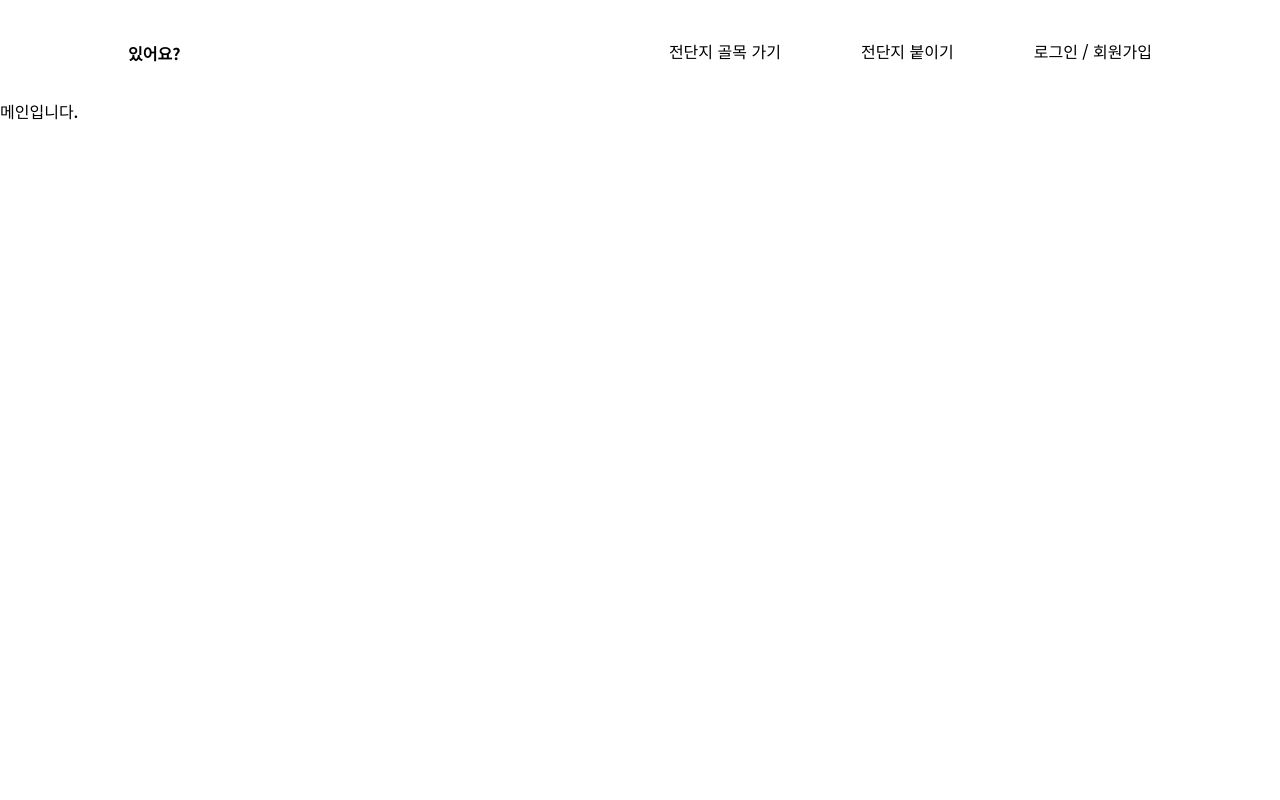
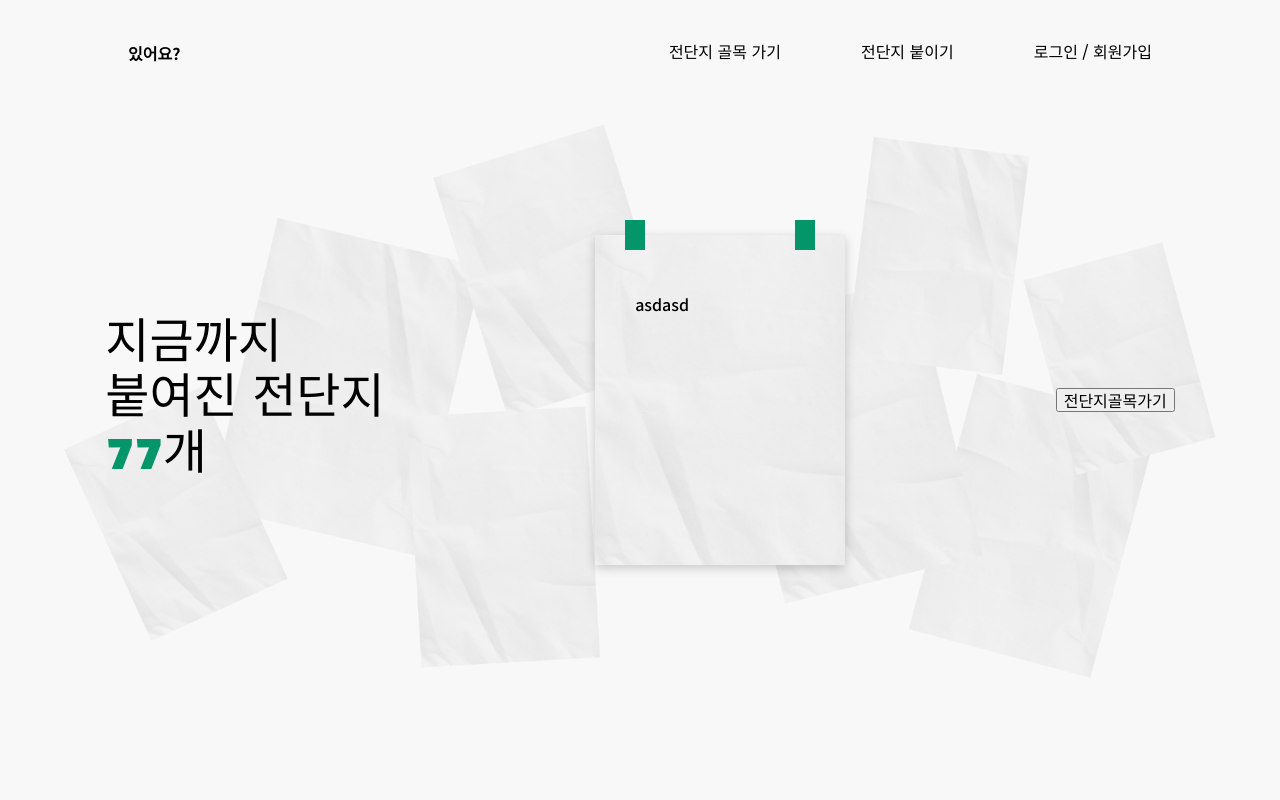
Before and after one commit to DO-youhave/FrontEnd, a React (Vite) app: page / in a window 1280 px wide. Shown: the top 800 px of the page. Built offline with nearby package versions, Linux system fonts and the light colour scheme; no server answers.

Commit message:
feat: 메인페이지 섹션 1 퍼블리싱

```diff
--- a/index.html
+++ b/index.html
@@ -4,6 +4,9 @@
     <meta charset="UTF-8" />
     <link
       href="https://fonts.googleapis.com/css2?family=Noto+Sans+KR:wght@100;300;400;500;700;900&display=swap"
+      rel="stylesheet" />
+    <link
+      href="https://fonts.googleapis.com/css?family=Black+Han+Sans&display=swap&subset=korean"
       rel="stylesheet" />
     <link rel="icon" type="image/svg+xml" href="/vite.svg" />
     <meta name="description" content="고민 해결 플랫폼" />
--- a/src/App.tsx
+++ b/src/App.tsx
@@ -19,7 +19,7 @@ const App = () => {
           <Route path={ROUTES.STREET.ROOT} element={<FlyerStreet />} />
           <Route path={ROUTES.MY_PAGE.ROOT} element={<MyInfo />}>
             <Route index element={<Recent />} />
-            <Route path={ROUTES.MY_PAGE.RECENT} element={<div>Recent</div>} />
+            <Route path={ROUTES.MY_PAGE.RECENT} element={<Recent />} />
             <Route path={ROUTES.MY_PAGE.POSTING} element={<div>Posting</div>} />
             <Route path={ROUTES.MY_PAGE.COMMENT} element={<div>Comment</div>} />
             <Route
--- a/src/components/Header.tsx
+++ b/src/components/Header.tsx
@@ -35,6 +35,11 @@ const Container = styled.div`
   display: flex;
   justify-content: space-between;
   padding: 26px 0;
+  position: fixed;
+  top: 0;
+  left: 0;
+  right: 0;
+  z-index: 100;
 `;
 
 const MainLogo = styled.div`
--- a/src/components/MyInfo/Recent.tsx
+++ b/src/components/MyInfo/Recent.tsx
@@ -62,7 +62,7 @@ export default Recent;
 
 const Container = styled.div`
   height: 100%;
-  width: 75%;
+  width: 80%;
   background-color: #f5f6f8;
   border-radius: 8px;
   padding: 55px 50px;
--- /dev/null
+++ b/src/components/shared/Flyer.tsx
@@ -0,0 +1,47 @@
+import styled from '@emotion/styled';
+
+import { COLORS } from '../../constants/colors';
+
+interface FlyerProps {
+  children: React.ReactNode;
+}
+
+const Flyer = ({ children }: FlyerProps) => {
+  return (
+    <Container>
+      <Tapes id='left' />
+      <Tapes id='right' />
+      {children}
+    </Container>
+  );
+};
+
+export default Flyer;
+
+const Container = styled.div`
+  padding: 60px 40px;
+  width: 250px;
+  height: 330px;
+  position: relative;
+  display: flex;
+  flex-direction: column;
+  cursor: default;
+  background: url('/img/flyerBg.png') no-repeat center center;
+  background-size: cover;
+  transition: box-shadow 0.1s ease;
+  box-shadow: 0px 3px 10px rgba(0, 0, 0, 0.2);
+`;
+
+const Tapes = styled.div`
+  position: absolute;
+  top: -15px;
+  width: 20px;
+  height: 30px;
+  background-color: ${COLORS.MAIN};
+  &#left {
+    left: 30px;
+  }
+  &#right {
+    right: 30px;
+  }
+`;
--- /dev/null
+++ b/src/hooks/useCountNumber.ts
@@ -0,0 +1,17 @@
+import { useEffect, useState } from 'react';
+
+const useCountNumber = (number: number) => {
+  const [count, setCount] = useState<number>(0);
+
+  useEffect(() => {
+    if (count < number) {
+      setTimeout(() => {
+        setCount(count + 1);
+      }, 10);
+    }
+  }, [count]);
+
+  return count;
+};
+
+export default useCountNumber;
--- a/src/pages/Home.tsx
+++ b/src/pages/Home.tsx
@@ -1,5 +1,71 @@
+import styled from '@emotion/styled';
+
+import Flyer from '../components/shared/Flyer';
+import { COLORS } from '../constants/colors';
+import useCountNumber from '../hooks/useCountNumber';
+
 const Home = () => {
-  return <div>메인입니다.</div>;
+  const count = useCountNumber(77);
+  return (
+    <div>
+      <Section id='first'>
+        <Title>
+          지금까지
+          <br /> 붙여진 전단지 <br />
+          <Title id='count'>{count}</Title>개
+        </Title>
+        <Flyer>asdasd</Flyer>
+        <button>전단지골목가기</button>
+      </Section>
+      <Section id='second'>
+        <span>
+          지금까지
+          <br /> 붙여진 전단지 <span>00</span>개
+        </span>
+        <Flyer>
+          <div>
+            나이키 신발
+            <br />
+            있어요?
+          </div>
+        </Flyer>
+        <button>전단지골목가기</button>
+      </Section>
+      <Section id='last'>
+        <div>
+          지금까지 붙여진 전단지 <span>00개</span>
+        </div>
+        <Flyer>
+          <div>
+            나이키 신발
+            <br />
+            있어요?
+          </div>
+        </Flyer>
+        <button>전단지골목가기</button>
+      </Section>
+    </div>
+  );
 };
 
 export default Home;
+
+const Section = styled.div`
+  display: flex;
+  height: 100vh;
+  align-items: center;
+  justify-content: space-around;
+  &#first {
+    background: url('/img/flyers.png') no-repeat center center;
+    background-size: 90%;
+    background-color: #f8f8f8;
+  }
+`;
+
+const Title = styled.span`
+  font-family: 'Black Han Sans', sans-serif;
+  font-size: 3rem;
+  &#count {
+    color: ${COLORS.MAIN};
+  }
+`;
--- a/src/pages/MyInfo.tsx
+++ b/src/pages/MyInfo.tsx
@@ -19,6 +19,15 @@ const MyInfo = () => {
 
 export default MyInfo;
 
+const Container = styled.div`
+  display: flex;
+  justify-content: space-between;
+  align-items: center;
+  width: 90%;
+  padding: 0;
+  margin: 0 auto;
+`;
+
 const ProfileBox = styled.div`
   display: flex;
   flex-direction: column;
@@ -28,13 +37,6 @@ const ProfileBox = styled.div`
   margin-top: 30px;
 `;
 
-const Container = styled.div`
-  display: flex;
-  width: 90%;
-  justify-content: space-between;
-  align-items: center;
-`;
-
 const SeperateLine = styled.div`
   width: 35%;
   height: 1px;
```
Also changed, not shown: public/img/flyers.png (added), public/img/note.png (added).
